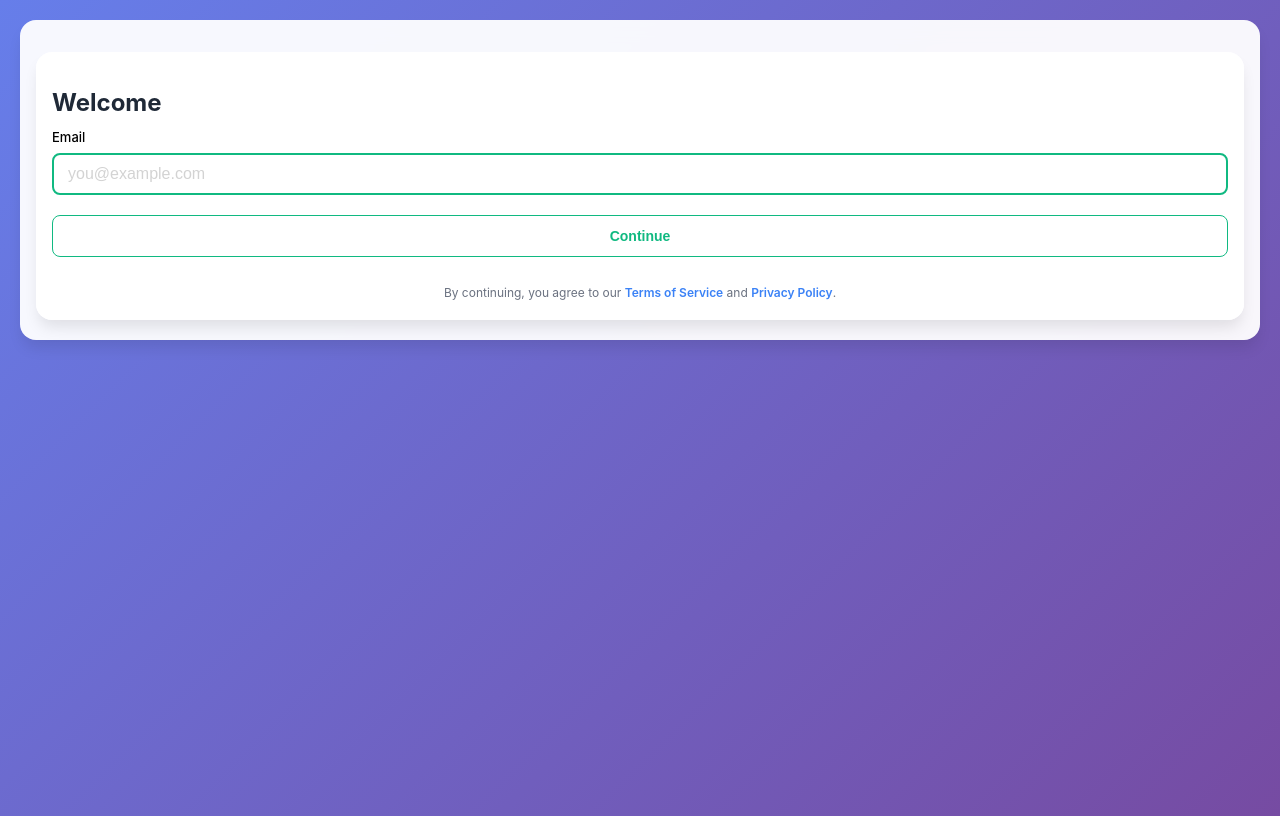
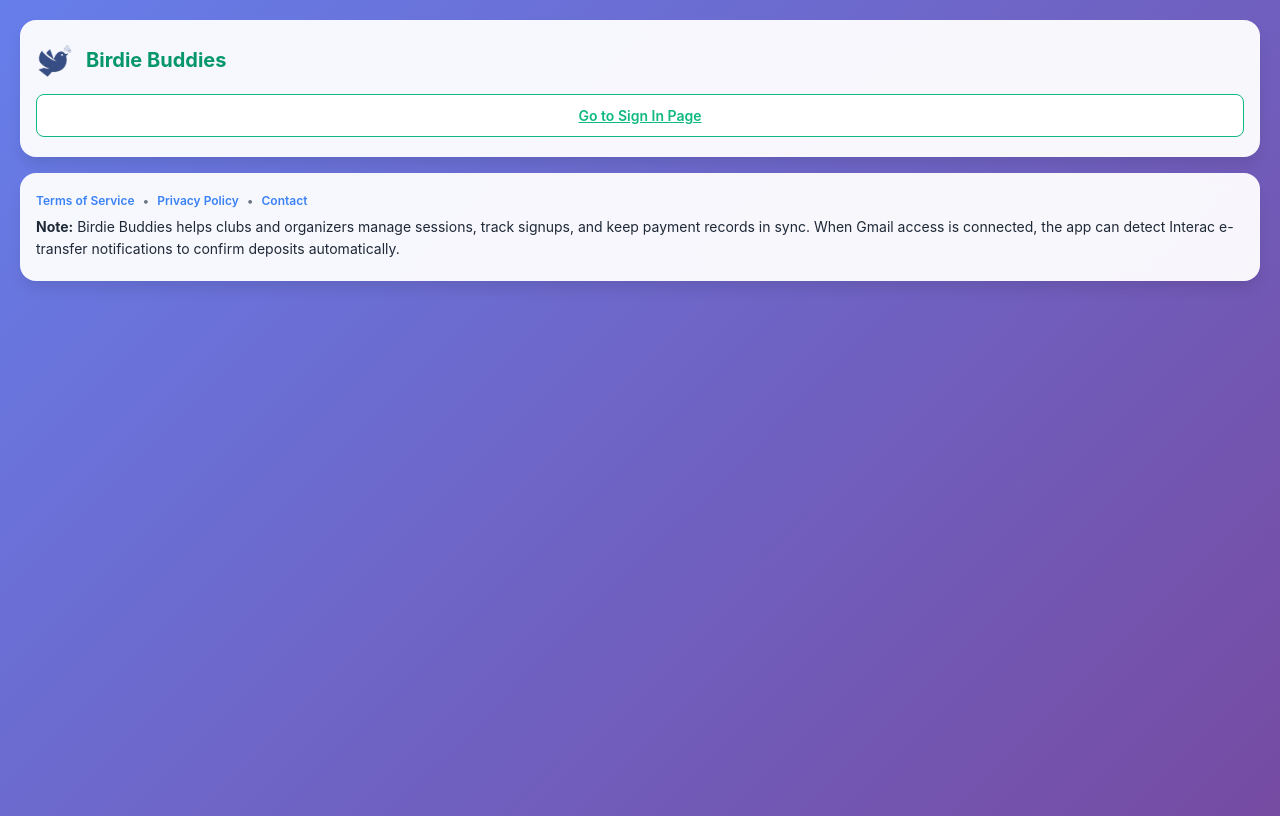
Before and after one commit to shinminje20/birdie-buddies-frontend, a React (Vite) app: page / in a window 1280 px wide. Before the commit this address led to /login. Built offline with nearby package versions, Linux system fonts and the light colour scheme; no server answers.

Commit message:
[Update] Privacy and terms page to Home page

```diff
--- a/index.html
+++ b/index.html
@@ -4,7 +4,7 @@
 <head>
   <meta charset="UTF-8" />
   <meta name="viewport" content="width=device-width, initial-scale=1.0, maximum-scale=1.0, user-scalable=no" />
-  <title>BirdieBuddies</title>
+  <title>Birdie Buddies</title>
 </head>
 
 <body>
--- a/src/App.tsx
+++ b/src/App.tsx
@@ -7,6 +7,7 @@ import MyGamesPage from "./pages/MyGamesPage";
 import AdminPage from "./pages/AdminPage";
 import PrivacyPolicyPage from "./pages/PrivacyPolicyPage";
 import TermsOfServicePage from "./pages/TermsOfServicePage";
+import HomePage from "./pages/HomePage";
 // import ProfilePage from "./pages/ProfilePage"; // used as the login screen
 import LoginPage from "./pages/LoginPage";
 import {
@@ -18,8 +19,8 @@ import {
 export default function App() {
   return (
     <Routes>
-      {/* Default to /login */}
-      <Route path="/" element={<Navigate to="/login" replace />} />
+      {/* Public home page */}
+      <Route path="/" element={<HomePage />} />
 
       {/* Public (guest-only) */}
       <Route
--- /dev/null
+++ b/src/pages/HomePage.tsx
@@ -0,0 +1,57 @@
+import { Link } from "react-router-dom";
+import { useAuth } from "../lib/auth";
+
+export default function HomePage() {
+  const { user, loading } = useAuth();
+
+  return (
+    <div className="app-container landing-page">
+      <div className="main-content landing-hero">
+        <div className="landing-brand">
+          <img src="/birdie2.svg" alt="Birdie Buddies" width={40} height={40} />
+          <span>Birdie Buddies</span>
+        </div>
+
+        {/* <h1 className="landing-title">Badminton sessions, simplified.</h1> */}
+
+        <div className="landing-actions">
+          {!loading && user ? (
+            <Link className="btn btn-primary" to="/sessions">
+              Go to App
+            </Link>
+          ) : (
+            <Link className="btn btn-primary" to="/login">
+              Go to Sign In Page
+            </Link>
+          )}
+          {/* <Link className="btn btn-secondary" to="/privacy">
+            Privacy Policy
+          </Link> */}
+        </div>
+      </div>
+
+      <div className="main-content landing-info">
+        {/* <h2>What the app does</h2>
+        <ul>
+          <li>Create and manage badminton sessions with limited seats.</li>
+          <li>Collect and reconcile deposits with Interac notifications.</li>
+          <li>Send updates and confirmations to participants.</li>
+        </ul> */}
+
+        <div className="landing-links">
+          <Link to="/terms">Terms of Service</Link>
+          <span>•</span>
+          <Link to="/privacy">Privacy Policy</Link>
+          <span>•</span>
+          <a href="mailto:bdbirdies@gmail.com">Contact</a>
+          <p className="landing-subtitle">
+            <b>Note:</b> Birdie Buddies helps clubs and organizers manage
+            sessions, track signups, and keep payment records in sync. When
+            Gmail access is connected, the app can detect Interac e-transfer
+            notifications to confirm deposits automatically.
+          </p>
+        </div>
+      </div>
+    </div>
+  );
+}
--- a/src/pages/PrivacyPolicyPage.tsx
+++ b/src/pages/PrivacyPolicyPage.tsx
@@ -1,6 +1,16 @@
-import { Link } from "react-router-dom";
+import { Link, useNavigate } from "react-router-dom";
 
 export default function PrivacyPolicyPage() {
+  const nav = useNavigate();
+
+  const handleBack = () => {
+    if (window.history.length > 1) {
+      nav(-1);
+      return;
+    }
+    nav("/");
+  };
+
   return (
     <div className="app-container legal-page">
       <div className="main-content legal-content">
@@ -14,9 +24,9 @@ export default function PrivacyPolicyPage() {
             />
             <span>BirdieBuddies</span>
           </div>
-          <Link className="legal-link" to="/login">
-            Back to Login
-          </Link>
+          <div className="legal-link" onClick={handleBack}>
+            Back
+          </div>
         </div>
 
         <h1 className="page-title">Privacy Policy</h1>
--- a/src/pages/TermsOfServicePage.tsx
+++ b/src/pages/TermsOfServicePage.tsx
@@ -1,6 +1,16 @@
-import { Link } from "react-router-dom";
+import { Link, useNavigate } from "react-router-dom";
 
 export default function TermsOfServicePage() {
+  const nav = useNavigate();
+
+  const handleBack = () => {
+    if (window.history.length > 1) {
+      nav(-1);
+      return;
+    }
+    nav("/");
+  };
+
   return (
     <div className="app-container legal-page">
       <div className="main-content legal-content">
@@ -14,9 +24,9 @@ export default function TermsOfServicePage() {
             />
             <span>BirdieBuddies</span>
           </div>
-          <Link className="legal-link" to="/login">
-            Back to Login
-          </Link>
+          <div className="legal-link" onClick={handleBack}>
+            Back
+          </div>
         </div>
 
         <h1 className="page-title">Terms of Service</h1>
--- a/src/styles/mobile.css
+++ b/src/styles/mobile.css
@@ -425,6 +425,80 @@
 }
 
 .legal-links a:hover {
+    text-decoration: underline;
+}
+
+/* Landing Page */
+.landing-page {
+    padding-bottom: 40px;
+}
+
+.landing-hero {
+    text-align: left;
+    display: flex;
+    flex-direction: column;
+    gap: 14px;
+}
+
+.landing-brand {
+    display: flex;
+    align-items: center;
+    gap: 10px;
+    font-size: 20px;
+    font-weight: 700;
+    color: var(--primary-dark);
+}
+
+.landing-title {
+    font-size: 28px;
+    line-height: 1.2;
+    margin: 0;
+}
+
+.landing-subtitle {
+    font-size: 14px;
+    line-height: 1.6;
+    color: var(--dark);
+    margin: 0;
+}
+
+.landing-actions {
+    display: flex;
+    flex-wrap: wrap;
+    gap: 10px;
+}
+
+.landing-info h2 {
+    font-size: 18px;
+    margin-bottom: 8px;
+}
+
+.landing-info ul {
+    padding-left: 18px;
+    margin: 8px 0 16px;
+}
+
+.landing-info li {
+    font-size: 14px;
+    line-height: 1.6;
+}
+
+.landing-links {
+    display: flex;
+    flex-wrap: wrap;
+    align-items: center;
+    gap: 8px;
+    font-size: 12px;
+    color: var(--medium);
+}
+
+.landing-links a {
+    color: var(--secondary);
+    text-decoration: none;
+    font-weight: 600;
+}
+
+.landing-links a:hover {
     text-decoration: underline;
 }
 
```
